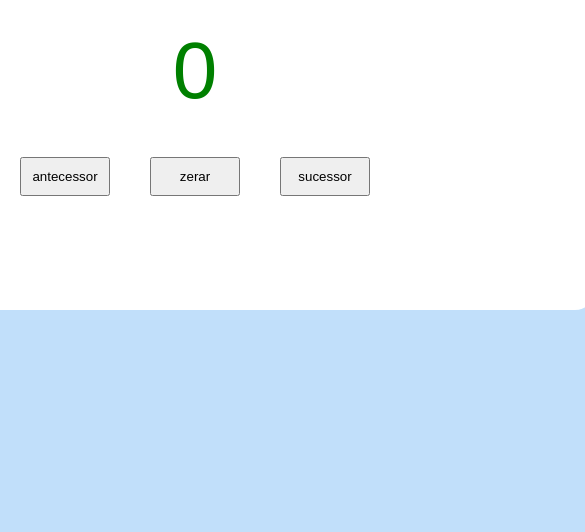
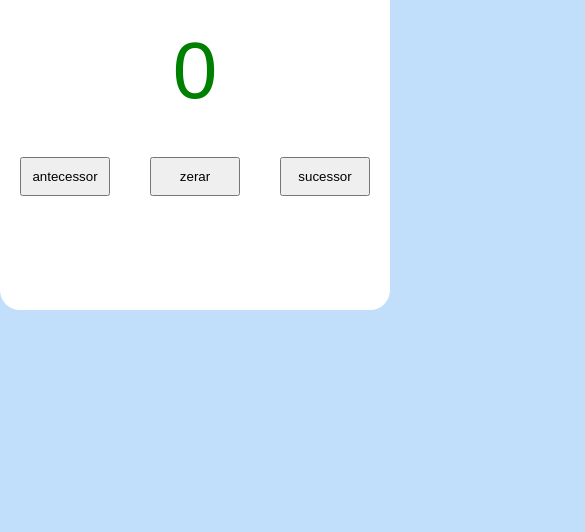
Before and after one commit to ThiagoMaylon/Mini-projetos, a plain HTML site: page Contador/index.html in a window 390 px wide. Shown: the part 312-844 px from the top of the page, 585 px wide, since content can reach past the window. Drawn offline with Linux system fonts and the light colour scheme.

Commit message:
teste de responsividade

```diff
--- a/Contador/style.css
+++ b/Contador/style.css
@@ -16,10 +16,12 @@ section{
     transform: translate(-50%, -50%);
     background-color: white;
     margin: none;
-    width: 800px;
+    max-width: 800px;
+    min-width: 250px;
     height: 400px;
     border-radius: 20px;
 }
+
 h1{
     text-align: center;
     font-size: 3em;
```
